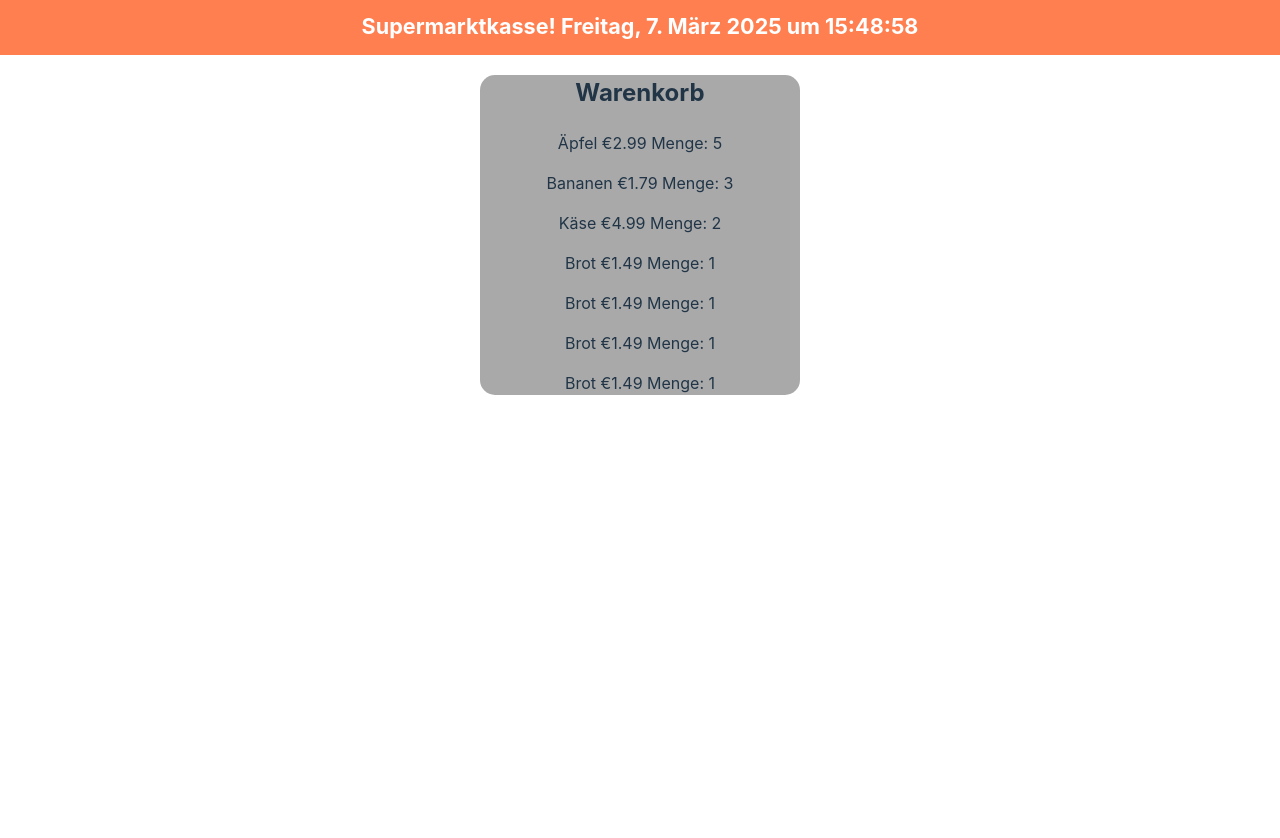
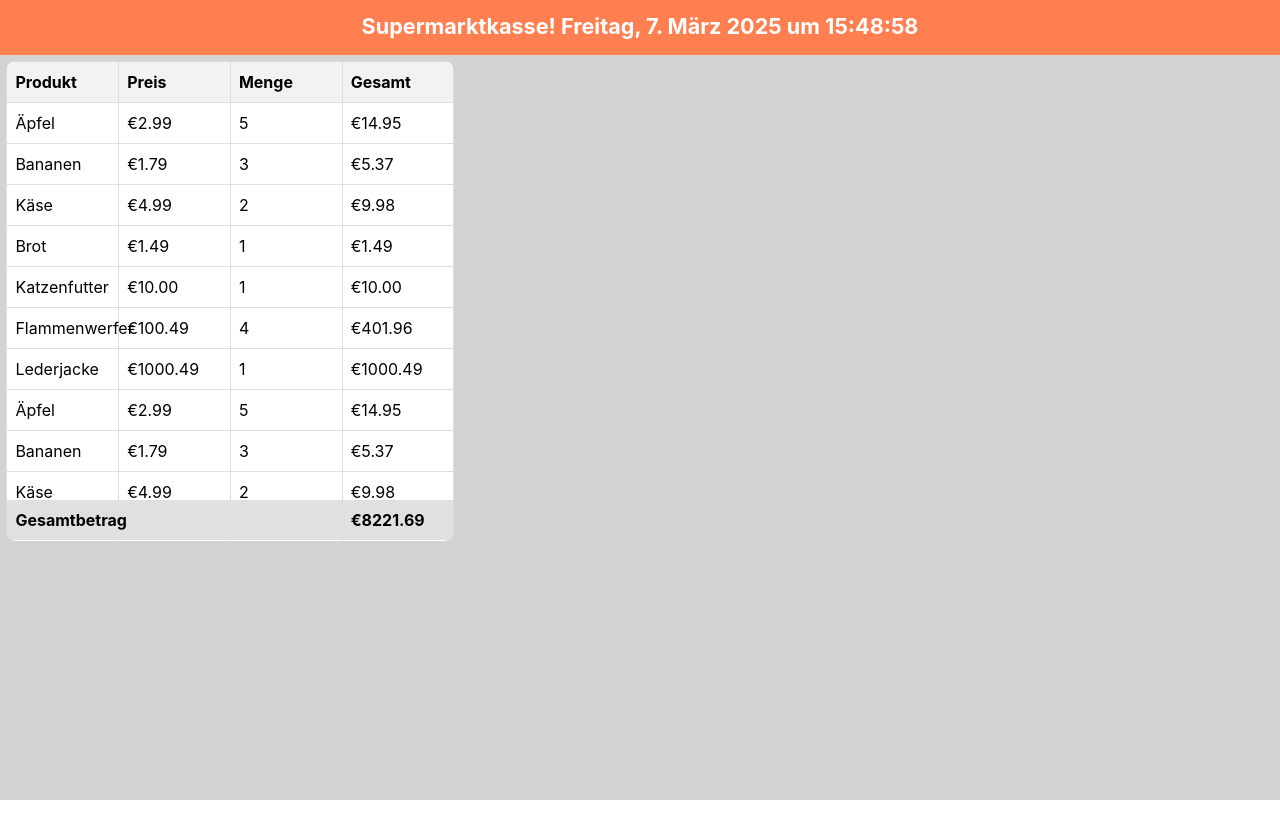
Before and after one commit to Vaaince/DHBW-Kasse-Gruppe-4-Frontend, a React (Vite) app: page / in a window 1280 px wide. Shown: the top 838 px of the page. After the commit the page ends 800 px from the top, so only its background shows below. Built offline with nearby package versions, Linux system fonts and the light colour scheme.

Commit message:
added fancy product table

```diff
--- a/src/App.css
+++ b/src/App.css
@@ -1,7 +1,7 @@
 #root {
   max-width: auto;
   margin: 0 auto;
-  padding: 0rem;
+  padding: 0;
   text-align: center;
 }
 
@@ -51,9 +51,69 @@ font-size: large;
 }
 
 .warenkorb {
-background-color: darkgray;
+  background-color: white;
   border-radius: 15px;
   width: 25%;
   align-self: center;
   margin: 1%;
+  color: black;
 }
+
+/* Wrapper für die Tabelle */
+.waren-tabelle-wrapper {
+  height: 60vh;
+  overflow-y: auto;
+  margin: 0.5%;
+  width: 35%;
+  background-color: white;
+  border-radius: 10px;
+}
+
+/* Tabelle */
+.waren-tabelle {
+  width: 100%;
+  border-collapse: collapse;
+  table-layout: fixed;
+}
+
+/* Sticky Header */
+.waren-tabelle thead th {
+  position: sticky;
+  top: 0;
+  background-color: #f2f2f2;
+  z-index: 2;
+}
+
+/* Sticky Footer */
+.waren-tabelle tfoot td {
+  position: sticky;
+  bottom: 0;
+  background-color: #e0e0e0;
+  font-weight: bold;
+  z-index: 1;
+}
+
+/* Zellen */
+.waren-tabelle th,
+.waren-tabelle td {
+  border: 1px solid #ddd;
+  height: 40px;
+  padding: 0 8px;
+  background-color: white;
+  text-align: left;
+  color: black;
+}
+
+/* Hover-Effekt */
+.waren-tabelle tbody tr:hover td {
+  background-color: blue;
+  color: white;
+}
+
+.itemPreis {
+  text-align: right;
+}
+
+.itemAnzahl {
+  text-align: center;
+}
--- a/src/index.css
+++ b/src/index.css
@@ -29,6 +29,7 @@ body {
   place-items: center;
   min-width: 320px;
   min-height: 100vh;
+  background-color: #d3d3d3;
 }
 
 h1 {
--- a/src/pages/Home.tsx
+++ b/src/pages/Home.tsx
@@ -1,26 +1,72 @@
 import '../App.css'
-import React, {useEffect, useState} from 'react'
+import React, { useEffect, useState } from 'react'
 
 const warenListe = [
   { id: 1, name: 'Äpfel', preis: 2.99, anzahl: 5 },
   { id: 2, name: 'Bananen', preis: 1.79, anzahl: 3 },
   { id: 3, name: 'Käse', preis: 4.99, anzahl: 2 },
   { id: 4, name: 'Brot', preis: 1.49, anzahl: 1 },
+  { id: 5, name: 'Katzenfutter', preis: 10.00, anzahl: 1 },
+  { id: 6, name: 'Flammenwerfer', preis: 100.49, anzahl: 4 },
+  { id: 7, name: 'Lederjacke', preis: 1000.49, anzahl: 1 },
+  { id: 1, name: 'Äpfel', preis: 2.99, anzahl: 5 },
+  { id: 2, name: 'Bananen', preis: 1.79, anzahl: 3 },
+  { id: 3, name: 'Käse', preis: 4.99, anzahl: 2 },
   { id: 4, name: 'Brot', preis: 1.49, anzahl: 1 },
+  { id: 5, name: 'Katzenfutter', preis: 10.00, anzahl: 1 },
+  { id: 6, name: 'Flammenwerfer', preis: 100.49, anzahl: 4 },
+  { id: 7, name: 'Lederjacke', preis: 1000.49, anzahl: 1 },
+  { id: 1, name: 'Äpfel', preis: 2.99, anzahl: 5 },
+  { id: 2, name: 'Bananen', preis: 1.79, anzahl: 3 },
+  { id: 3, name: 'Käse', preis: 4.99, anzahl: 2 },
   { id: 4, name: 'Brot', preis: 1.49, anzahl: 1 },
+  { id: 5, name: 'Katzenfutter', preis: 10.00, anzahl: 1 },
+  { id: 6, name: 'Flammenwerfer', preis: 100.49, anzahl: 4 },
+  { id: 7, name: 'Lederjacke', preis: 1000.49, anzahl: 1 },
+  { id: 1, name: 'Äpfel', preis: 2.99, anzahl: 5 },
+  { id: 2, name: 'Bananen', preis: 1.79, anzahl: 3 },
+  { id: 3, name: 'Käse', preis: 4.99, anzahl: 2 },
   { id: 4, name: 'Brot', preis: 1.49, anzahl: 1 },
+  { id: 5, name: 'Katzenfutter', preis: 10.00, anzahl: 1 },
+  { id: 6, name: 'Flammenwerfer', preis: 100.49, anzahl: 4 },
+  { id: 7, name: 'Lederjacke', preis: 1000.49, anzahl: 1 },
+  { id: 1, name: 'Äpfel', preis: 2.99, anzahl: 5 },
+  { id: 2, name: 'Bananen', preis: 1.79, anzahl: 3 },
+  { id: 3, name: 'Käse', preis: 4.99, anzahl: 2 },
+  { id: 4, name: 'Brot', preis: 1.49, anzahl: 1 },
+  { id: 5, name: 'Katzenfutter', preis: 10.00, anzahl: 1 },
+  { id: 6, name: 'Flammenwerfer', preis: 100.49, anzahl: 4 },
+  { id: 7, name: 'Lederjacke', preis: 1000.49, anzahl: 1 },
+  { id: 7, name: 'Lederjacke', preis: 1000.49, anzahl: 1 },
 ]
 
+const gesamtBetrag = warenListe.reduce((summe, item) => {
+  return summe + item.preis * item.anzahl
+}, 0)
+
 function Home() {
-
   const [zeit, setZeit] = useState(new Date())
+  const [anzahlLeererZeilen, setAnzahlLeererZeilen] = useState(0)
 
   useEffect(() => {
     const timer = setInterval(() => {
       setZeit(new Date())
     }, 1000)
+    return () => clearInterval(timer)
+  }, [])
 
-    return () => clearInterval(timer)
+  useEffect(() => {
+    const berechneLeereZeilen = () => {
+      const zeilenHoehe = 40
+      const tabellenHoehe = window.innerHeight * 0.6
+      const maxZeilen = Math.floor(tabellenHoehe / zeilenHoehe) - 2 // Header + Footer
+      const leer = maxZeilen - warenListe.length
+      setAnzahlLeererZeilen(leer > 0 ? leer : 0)
+    }
+
+    berechneLeereZeilen()
+    window.addEventListener('resize', berechneLeereZeilen)
+    return () => window.removeEventListener('resize', berechneLeereZeilen)
   }, [])
 
   const datumUhrzeit = zeit.toLocaleString('de-DE', {
@@ -36,22 +82,56 @@ function Home() {
   return (
     <>
       <header className='header'>
-        <div className='logoContainer'>
-        </div>
         <h1 className='datumUhrzeit'>Supermarktkasse! {datumUhrzeit}</h1>
       </header>
-      <body>
+      {/*
       <div className='warenkorb'>
         <h2>Warenkorb</h2>
         <div className="waren-liste">
-            {warenListe.map((item) => (
-              <div className="waren-item" key={item.id}>
-                <p className="waren-name">{item.name} €{item.preis.toFixed(2)} Menge: {item.anzahl}</p>
+          {warenListe.map((item, i) => (
+            <div className="waren-item" key={i}>
+              <p className="waren-name">
+                {item.name} €{item.preis.toFixed(2)} Menge: {item.anzahl}
+              </p>
             </div>
           ))}
         </div>
       </div>
-      </body>
+      */}
+      <div className='waren-tabelle-wrapper'>
+        <table className="waren-tabelle">
+          <thead>
+            <tr>
+              <th>Produkt</th>
+              <th>Preis</th>
+              <th>Menge</th>
+              <th>Gesamt</th>
+            </tr>
+          </thead>
+          <tbody>
+            {warenListe.map((item, index) => (
+              <tr key={`${item.id}-${index}`}>
+                <td className='itemName'>{item.name}</td>
+                <td className='itemPreis'>€{item.preis.toFixed(2)}</td>
+                <td className='itemAnzahl'>{item.anzahl}</td>
+                <td className='itemPreis'>€{(item.preis * item.anzahl).toFixed(2)}</td>
+              </tr>
+            ))}
+
+            {Array.from({ length: anzahlLeererZeilen }).map((_, index) => (
+              <tr key={`leer-${index}`}>
+                <td colSpan={4}></td>
+              </tr>
+            ))}
+          </tbody>
+          <tfoot>
+            <tr>
+              <td colSpan={3}><strong>Gesamtbetrag</strong></td>
+              <td><strong>€{gesamtBetrag.toFixed(2)}</strong></td>
+            </tr>
+          </tfoot>
+        </table>
+      </div>
     </>
   )
 }
```
Lines whose indentation alone changed are shown as unchanged.
